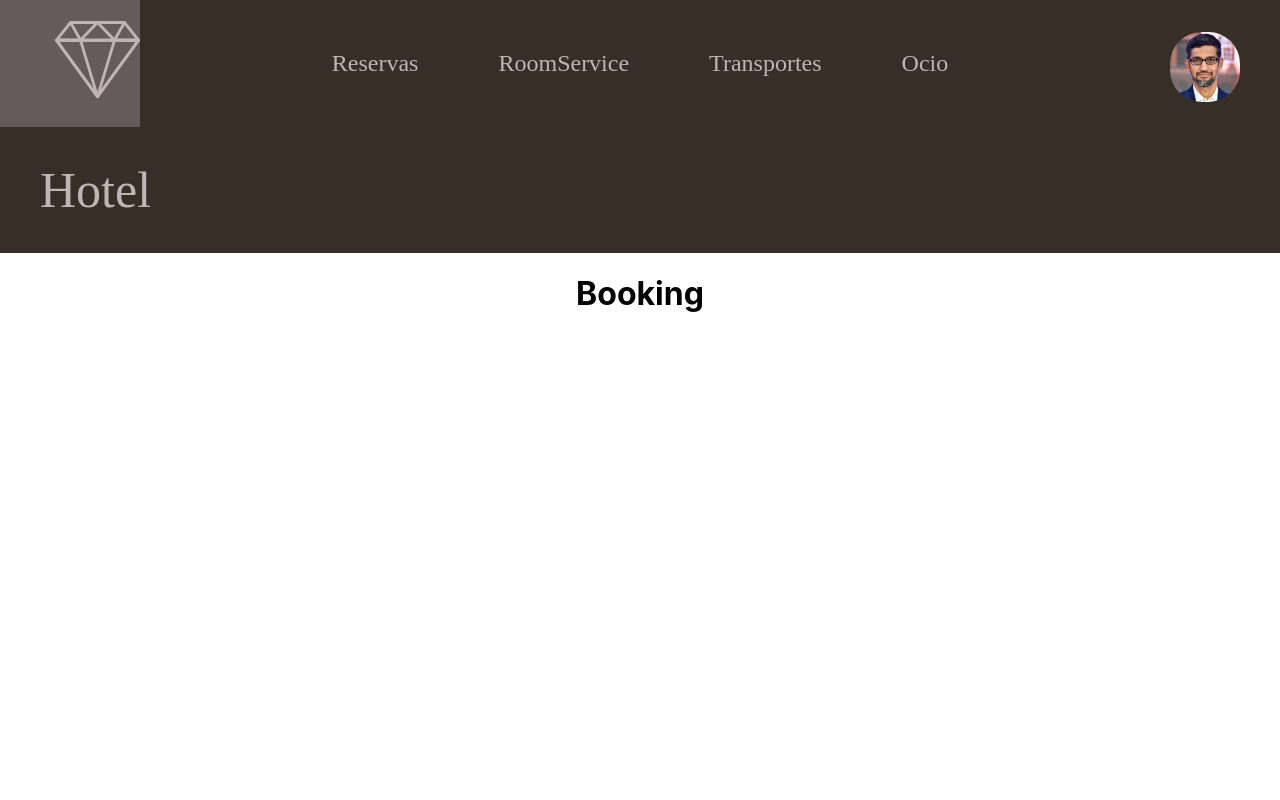
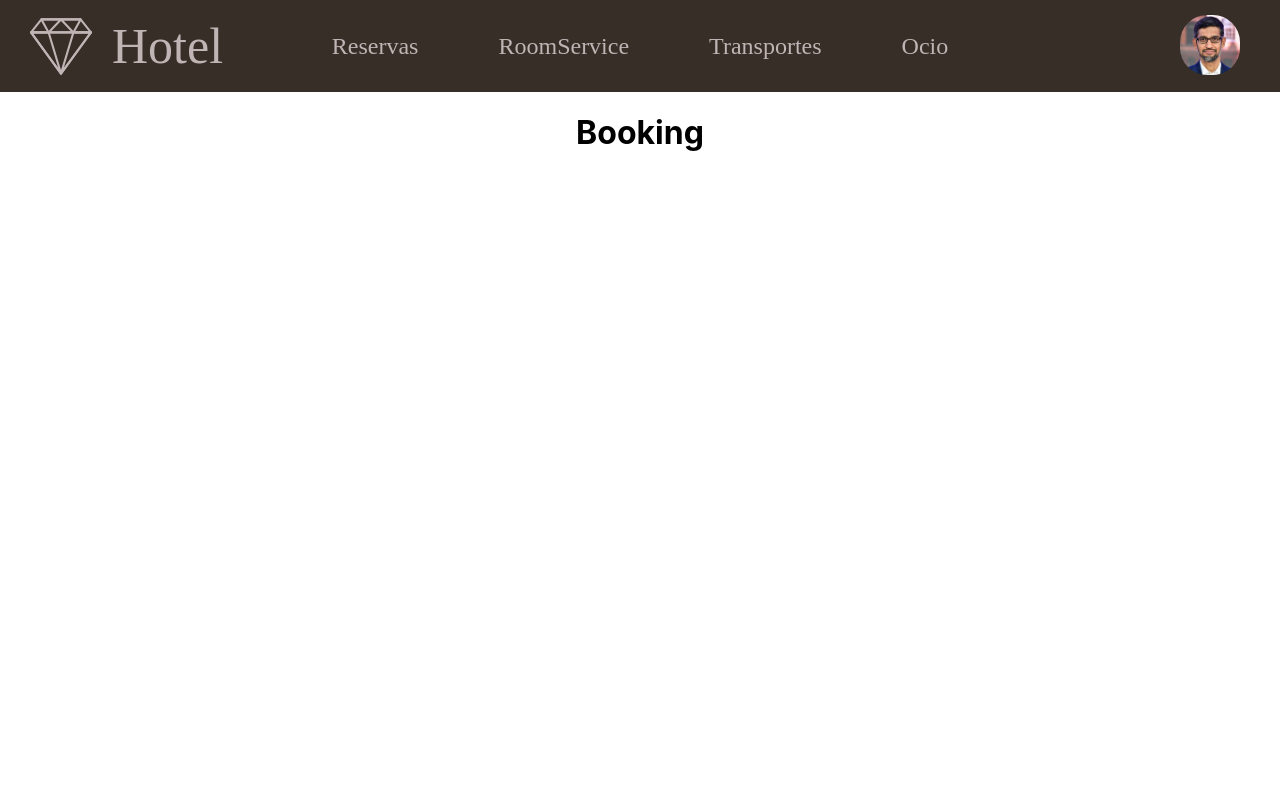
Before and after one commit to javierMorales9/ISST-Grupo02-Conc, a React (Create React App) app: page /booking in a window 1280 px wide. Shown: the top 800 px of the page. Built offline with nearby package versions, Linux system fonts and the light colour scheme; what google-maps-react would draw is missing.

Commit message:
Fixed_navbar_and_hover_buttons

```diff
--- a/src/components/diamond.js
+++ b/src/components/diamond.js
@@ -3,7 +3,7 @@ import React from 'react';
 export default class Diamont extends React.Component {
 	render() {
 	   return(
-            <svg width="85" height="89" viewBox="0 0 85 89" fill="none" xmlns="http://www.w3.org/2000/svg">
+            <svg width="62" height="65" viewBox="0 0 85 89" fill="none" xmlns="http://www.w3.org/2000/svg">
             <g clip-path="url(#clip0)">
             <path d="M84.671 24.2677L70.5046 6.46791C70.2355 6.13121 69.8373 5.93549 69.4165 5.93549H15.5839C15.1632 5.93549 14.7651 6.12982 14.4958 6.46791L0.329388 24.2677C-0.0233903 24.7097 -0.0999224 25.3252 0.133824 25.8458C0.367571 26.3664 0.867603 26.7002 1.41727 26.7002H83.5828C84.1324 26.7002 84.6325 26.3664 84.8662 25.8458C85.0988 25.3268 85.0238 24.7111 84.671 24.2677ZM4.44204 23.7337L16.2469 8.90061H68.7521L80.557 23.7337H4.44204Z" fill={this.props.color}/>
             <path d="M43.8106 6.84909C43.591 6.29441 43.074 5.9339 42.5016 5.9339H15.5854C15.0782 5.9339 14.6107 6.21724 14.3572 6.67857C14.1037 7.1399 14.105 7.70501 14.3615 8.16478L24.278 25.9645C24.4989 26.3605 24.8829 26.6291 25.3192 26.6884C25.3801 26.6958 25.4411 26.7002 25.5005 26.7002C25.8745 26.7002 26.2358 26.546 26.5036 26.2656L43.5033 8.46585C43.9084 8.04171 44.0302 7.40377 43.8106 6.84909ZM25.798 22.808L18.0503 8.90058H39.0804L25.798 22.808Z" fill={this.props.color}/>
--- a/src/components/navbar.js
+++ b/src/components/navbar.js
@@ -9,14 +9,12 @@ export default class NavBar extends React.Component {
 	   return(
 		<div id="navbar">
 			<div style={{flex:'1'}}>
-				<li style={{paddingTop:'15px', paddingLeft:'55px'}}>
+				<li id='none' style={{display:'flex', alignItems: 'center', justifyContent:'flex-start', marginLeft:'30px',fontSize:'50px'}}>
 					<Diamond color={'#c0b4b4'}/>
-				</li>
-				<li style={{fontSize:'50px'}}>
-					<a  href='/'>Hotel</a>
+					<a style={{paddingLeft:'20px', paddingRight:'20px'}} href='/'>Hotel</a>
 				</li>
 			</div>
-			<div style={{flex:'2', display:'flex', justifyContent:'center'}}>
+			<div style={{flex:'2', display:'flex', justifyContent:'center', alignItems:'center'}}>
 				<li>
 					<a  href='/booking'>Reservas</a>
 				</li>
@@ -30,9 +28,9 @@ export default class NavBar extends React.Component {
 					<a  href='/leisure'>Ocio</a>
 				</li>
 			</div>
-			<div style={{flex:'1', display:'flex', justifyContent:'flex-end'}}>
+			<div style={{flex:'1', display:'flex', justifyContent:'flex-end', alignItems:'center'}}>
 				<li>
-					<a href='/profile' style={{paddingBottom: '0'}}>
+					<a href='/profile' style={{display:'flex', justifyContent:'center', alignItems:'center'}}>
 						<img src={default_profile} className='image'/>
 					</a>
 				</li>
--- a/src/components/navbarInicio.js
+++ b/src/components/navbarInicio.js
@@ -8,7 +8,7 @@ export default class NavBarInicio extends React.Component {
 	   return(
             <div id='navbar_main'>
                 <div style={{display:'flex', justifyContent: 'center'}}>
-                    <div style={{flex:1, display: 'flex', padding:'10px 30px'}}>
+                    <div style={{flex:1, display: 'flex', alignItems:'center',padding:'10px 30px'}}>
                         <Diamond color={'#51351B'}/>
                         <a className='link_hotel' href='/'>Hotel</a>
                     </div>
--- a/src/components/tarjeta.js
+++ b/src/components/tarjeta.js
@@ -14,9 +14,7 @@ export default class Tarjeta extends React.Component {
                     </div>
                     <div style={{display: 'flex', alignItems: 'center', justifyContent:'space-around'}}>
                         <img src={obras} style={{width: '50%'}}/>
-                        <button className='button'>
-                            <a className='text' href={this.props.navigate}>Saber Mas</a>
-                        </button>
+                        <a className='button' href={this.props.navigate}>Saber Mas</a>
                     </div>
                     <div style={{width:'100%', paddingTop:'20px'}}>
                         <span className='descripcion_servicio'>
--- a/src/public/navbar.css
+++ b/src/public/navbar.css
@@ -19,40 +19,37 @@
     top:0;
 }
 
-#navbar ul {
-  list-style-type: none;
-  margin: 0;
-  padding: 0;
-  overflow: hidden;
-  background-color: #333;
-}
-
 #navbar li {
   	list-style-type: none;
-  float: left;
 	font-family: Habibi;
 	font-style: normal;
 	font-weight: normal;
 	font-size: 24px;
 	line-height: 62px;
+	height: 100%;
 }
 
 #navbar li a {
 	display: block;
 	color: #c0b4b4;
 	text-align: center;
-  padding: 32px 40px;
+	padding: 15px 40px 15px 40px;
 	text-decoration: none;
 }
 
-li:hover{
+li:hover:not(#none){
+	background-color:rgb(102, 91, 91);
+	transition: all 2s;
+}
+
+#none a:hover{
 	background-color:rgb(102, 91, 91);
 	transition: all 2s;
 }
 
 .image{
-  width: 70px;
-  height: 70px;
+  width: 60px;
+  height: 60px;
   border-radius: 45%;
   object-fit: cover;
   object-position: center;
--- a/src/public/tarjeta.css
+++ b/src/public/tarjeta.css
@@ -32,29 +32,24 @@
 }
 
 .button{
-    margin-left: 2em;
+    margin: 2em;
+	padding: 4px;
 	display: flex;
 	align-items: center;
 	text-align: center;
 	background-color: #5A5847;
 	color:#F6FACB;
 	text-decoration: none;
-}
-
-.text{
-    font-family: Ibarra Real Nova;
+	font-family: Ibarra Real Nova;
 	font-style: normal;
 	font-weight: normal;
 	font-size: 30px;
 	color:#F6FACB;
-	text-decoration: none;
-}
-
-.text:hover{
-	color: #000000;
+    border: 1px solid black;
 }
 
 .button:hover{
+	color: #000000;
 	background: #F1D874;
 	box-shadow: black;
 }
```
Lines whose indentation alone changed are shown as unchanged.
